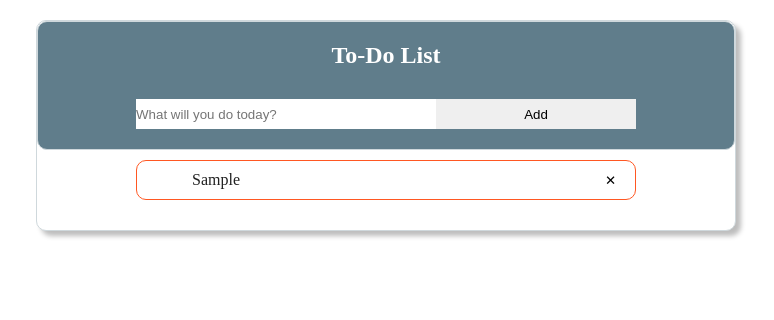
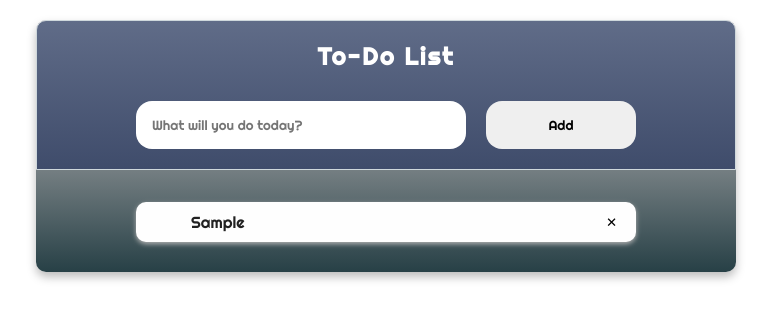
Before and after one commit to erol1098/kodluyoruzfirstrepo, a plain HTML site: page Javascript-ile-To-Do-List/index.html in a window 1280 px wide. Both pictures are taken after typing "Sample" into the empty fields and a click on the button "Add". Shown: the whole page, without its empty margins (254-1028 px from the left). Drawn offline with Linux system fonts and the light colour scheme.

Commit message:
Code Refactored

```diff
--- a/Javascript-ile-To-Do-List/index.html
+++ b/Javascript-ile-To-Do-List/index.html
@@ -10,8 +10,9 @@
       integrity="sha384-ggOyR0iXCbMQv3Xipma34MD+dH/1fQ784/j6cY/iJTQUOhcWr7x9JvoRxT2MZw1T"
       crossorigin="anonymous"
     /> -->
+    <link rel="shortcut icon" href="./indir.png" type="image/x-icon" />
     <link rel="stylesheet" href="style.css" />
-    <title>Javascript ile To Do List</title>
+    <title>To-Do List</title>
   </head>
   <body>
     <main>
@@ -25,6 +26,7 @@
             type="text"
             name="input"
             id="input"
+            maxlength="50"
             placeholder="What will you do today?"
           />
           <input type="button" value="Add" id="btn" />
--- a/Javascript-ile-To-Do-List/script.js
+++ b/Javascript-ile-To-Do-List/script.js
@@ -8,20 +8,15 @@ const listItem = document.querySelector(".list-item");
 const del = document.querySelectorAll(".delete");
 let counter = 0;
 list.addEventListener("click", (e) => {
+  const target = e.target;
+  const parent = target.parentElement;
   if (e.target.classList.contains("delete")) {
-    const target = e.target;
-    const parent = target.parentElement;
     parent.remove();
-  }
-});
-
-list.addEventListener("click", (e) => {
-  if (e.target.classList.contains("text")) {
-    const target = e.target;
-    const parent = target.parentElement;
-    target.classList.toggle("display-text");
+  } else {
+    const parent = target.closest(".list-item");
     parent.classList.toggle("display-row");
-    parent.button.style.color = "black";
+    parent.querySelector(".text").classList.toggle("display-text");
+    parent.querySelector(".done").classList.toggle("hide");
   }
 });
 
@@ -33,9 +28,10 @@ addBtn.addEventListener("click", function (e) {
   } else {
     const listItem = document.createElement("div");
     listItem.innerHTML = `
-  <button class="done">✓</button><p class="text">${textbox.value}</p>
+  <button class="done hide">✓</button><p class="text">${textbox.value}</p>
   <button class="delete">✕</button>`;
-    list.appendChild(listItem);
+    list.append(listItem);
+
     localStorage.setItem(
       `toDo${++counter} ${new Date().toLocaleDateString()}`,
       textbox.value
--- a/Javascript-ile-To-Do-List/style.css
+++ b/Javascript-ile-To-Do-List/style.css
@@ -1,29 +1,29 @@
+@import url("https://fonts.googleapis.com/css2?family=Righteous&display=swap");
 * {
   margin: 0;
   padding: 0;
   box-sizing: border-box;
+  font-family: "Righteous", cursive;
 }
 main {
   margin: auto;
   margin-top: 20px;
-  background-color: white;
   color: #212121;
   width: 700px;
   border-radius: 10px;
-  border: 1px solid #cfd8dc;
-  box-shadow: 5px 5px 5px #bdbdbd;
-
+  box-shadow: 0 5px 10px #bdbdbd;
+  background: linear-gradient(to bottom, #e6dada 0%, #274046 100%);
   display: flex;
   flex-direction: column;
-  gap: 10px;
+  gap: 2rem;
   align-items: center;
   justify-content: space-between;
 }
 header {
   width: 100%;
   padding: 20px;
-  background-color: #607d8b;
-  border-radius: 10px;
+  background: linear-gradient(to bottom, #606c88 0%, #3f4c6b 100%);
+  border-radius: 10px 10px 0 0;
   border: 1px solid #cfd8dc;
   display: flex;
   flex-direction: column;
@@ -40,18 +40,26 @@ form {
   display: flex;
   justify-content: space-between;
   width: 500px;
-  height: 30px;
+  height: 3rem;
 }
 #btn {
   border: none;
-  width: 200px;
+  width: 150px;
+  border-radius: 1rem;
 }
 #input {
   border: none;
-  width: 300px;
+  width: 330px;
+  border-radius: 1rem;
+  padding-inline-start: 1rem;
+  padding-inline-end: 1rem;
+}
+#input:focus {
+  outline: none;
 }
 .title {
   color: #fff;
+  letter-spacing: 2px;
 }
 .list-item {
   width: 500px;
@@ -59,30 +67,36 @@ form {
   padding: 10px 10px 10px 20px;
   margin-bottom: 10px;
   border-radius: 10px;
-  border: 1px solid #ff5722;
-  /* border-bottom: 3px solid #ff5722; */
   display: grid;
   grid-template-columns: 20px 1fr 20px;
   column-gap: 15px;
   align-items: center;
   justify-items: start;
+  box-shadow: 0 2px 5px #b3b3b3;
 }
 .done {
-  color: #fff;
+  color: #000;
 }
-
 .to-do-list {
   margin-bottom: 20px;
 }
-.list-item:hover {
-  background-color: #cfd8dc;
-  border-radius: 10px;
-  border: 1px solid #cfd8dc;
+.display-row {
+  /* background: linear-gradient(to top, #d3cce3 0%, #e9e4f0 100%) !important; */
+  background-color: #cfd8dc !important;
+}
+.list-item:nth-child(2n-4) {
+  background-color: #f0f0f0;
+}
+.list-item:nth-child(2n-3) {
+  background-color: #fefefe;
 }
 .display-text {
   text-decoration: line-through;
+  background-color: inherit;
+}
+.list-item:hover {
   background-color: #cfd8dc;
 }
-.display-row {
-  background-color: #cfd8dc;
+.hide {
+  visibility: hidden;
 }
```
Also changed, not shown: Javascript-ile-To-Do-List/indir.png (added).
